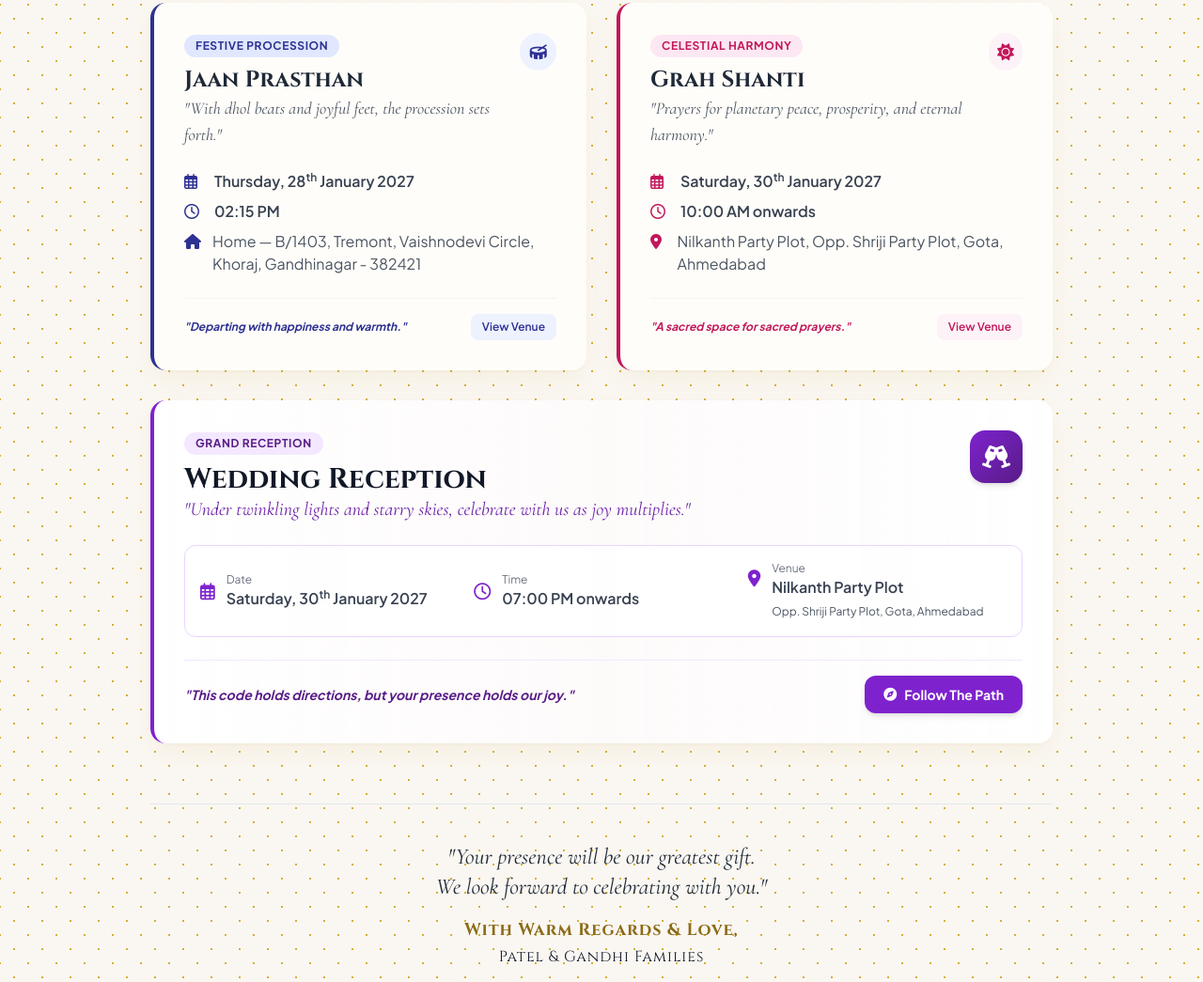
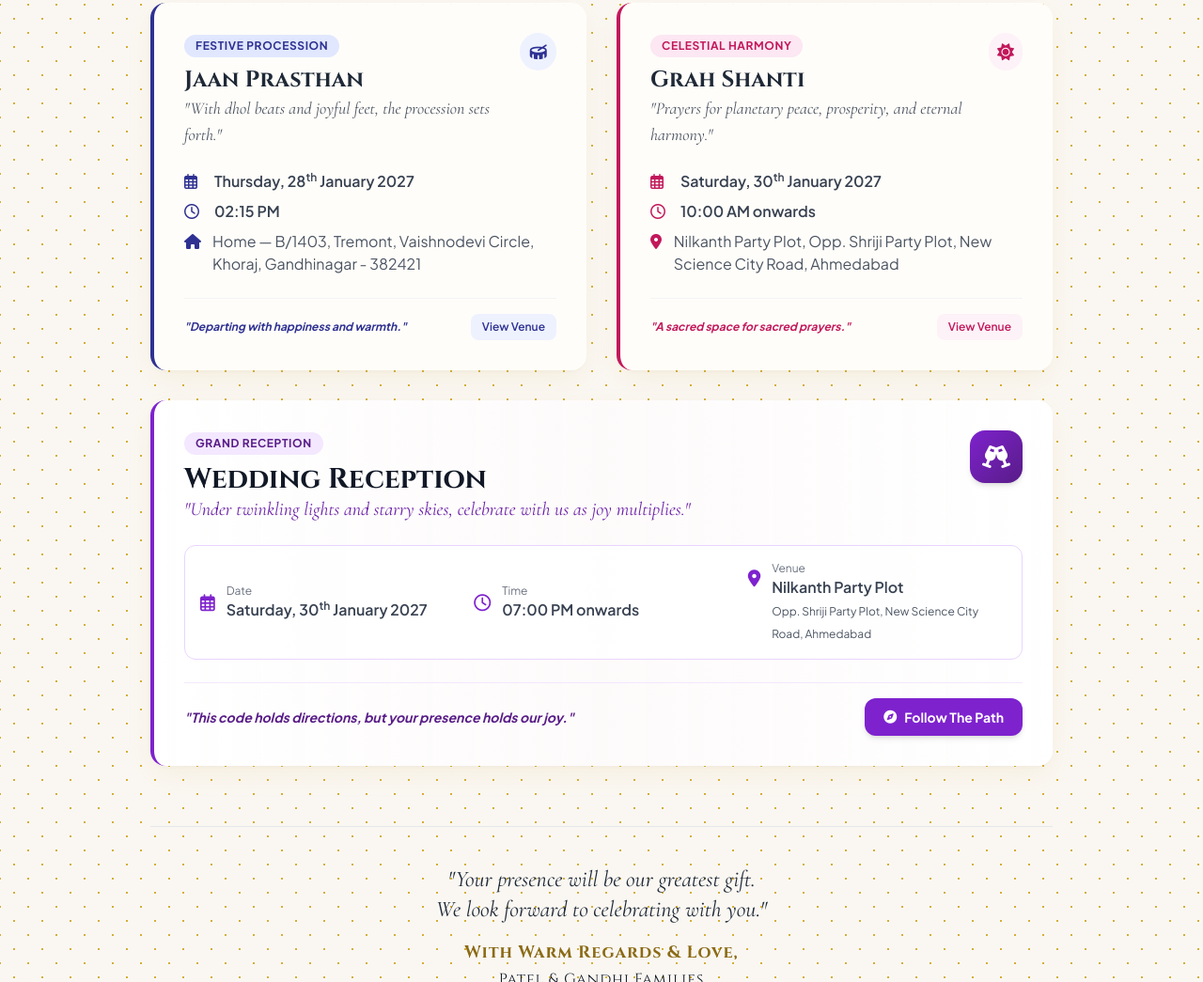
Before and after one commit to SarthuPatel/R-S_Wedding, a plain HTML site: page index.html in a window 1280 px wide. Shown: the part 2005-3050 px from the top of the page at 94% size. Drawn offline with nearby package versions, Linux system fonts and the light colour scheme; a web font is replaced by a local one.

Commit message:
index.html

```diff
--- a/index.html
+++ b/index.html
@@ -417,7 +417,7 @@
                         </div>
                         <div class="flex items-start gap-3">
                             <i class="fas fa-map-marker-alt text-magentaCustom w-5 mt-1"></i>
-                            <span class="text-gray-600">Nilkanth Party Plot, Opp. Shriji Party Plot, Gota, Ahmedabad</span>
+                            <span class="text-gray-600">Nilkanth Party Plot, Opp. Shriji Party Plot, New Science City Road, Ahmedabad</span>
                         </div>
                     </div>
                     <div class="mt-6 pt-4 border-t border-gray-100 flex items-center justify-between">
@@ -465,7 +465,7 @@
                             <div>
                                 <span class="text-xs text-gray-500 block">Venue</span>
                                 <span class="font-semibold block">Nilkanth Party Plot</span>
-                                <span class="text-xs text-gray-600">Opp. Shriji Party Plot, Gota, Ahmedabad</span>
+                                <span class="text-xs text-gray-600">Opp. Shriji Party Plot, New Science City Road, Ahmedabad</span>
                             </div>
                         </div>
                     </div>
@@ -622,7 +622,7 @@
             } else {
                 content.innerHTML = `
                     <h3 class="font-cinzel text-xl font-bold text-gray-900 mb-2">Nilkanth Party Plot</h3>
-                    <p class="text-sm text-gray-600 mb-4">Opp. Shriji Party Plot, Gota, Ahmedabad - 380060</p>
+                    <p class="text-sm text-gray-600 mb-4">Opp. Shriji Party Plot, New Science City Road, Ahmedabad - 380060</p>
                     <div class="flex justify-center mb-4">
                         <img src="https://api.qrserver.com/v1/create-qr-code/?size=150x150&data=https://maps.app.goo.gl/NMvg6N8bMcXtxHXb7?g_st=aw" alt="QR Code" class="w-36 h-36 border p-2 rounded-xl">
                     </div>
```
